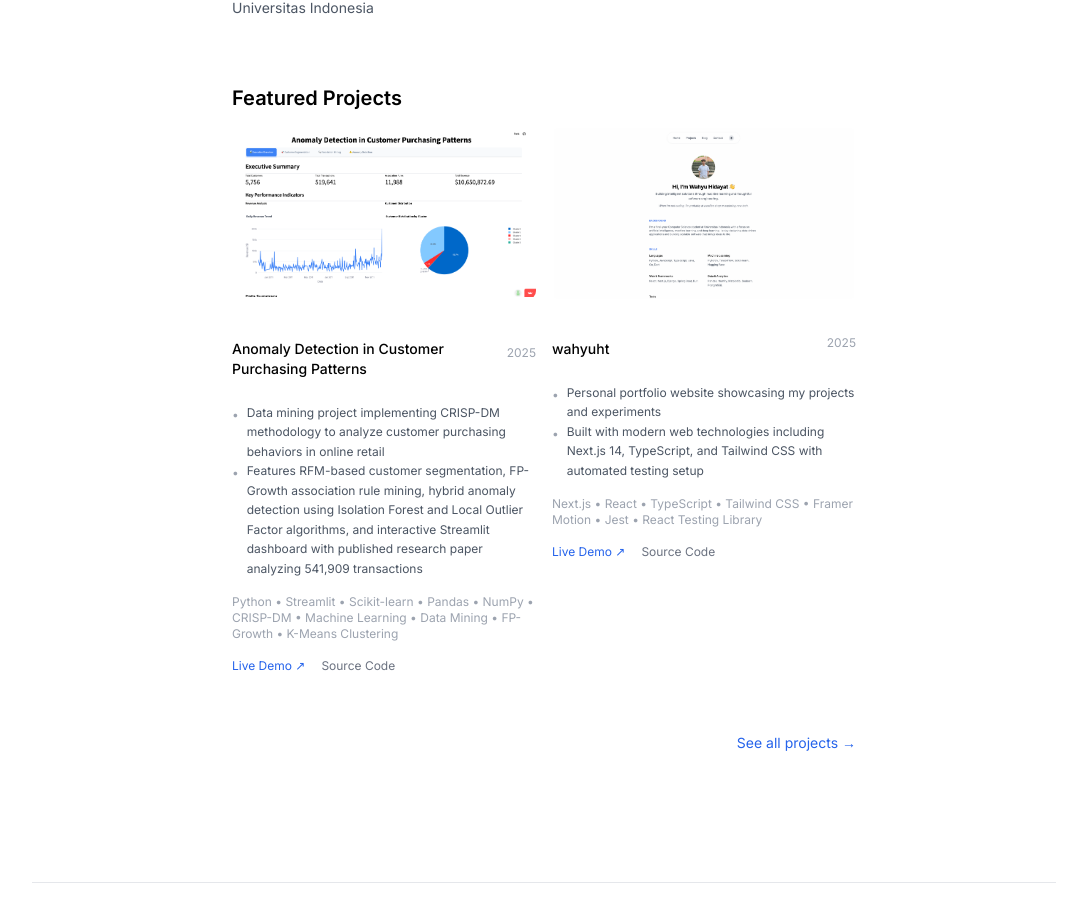
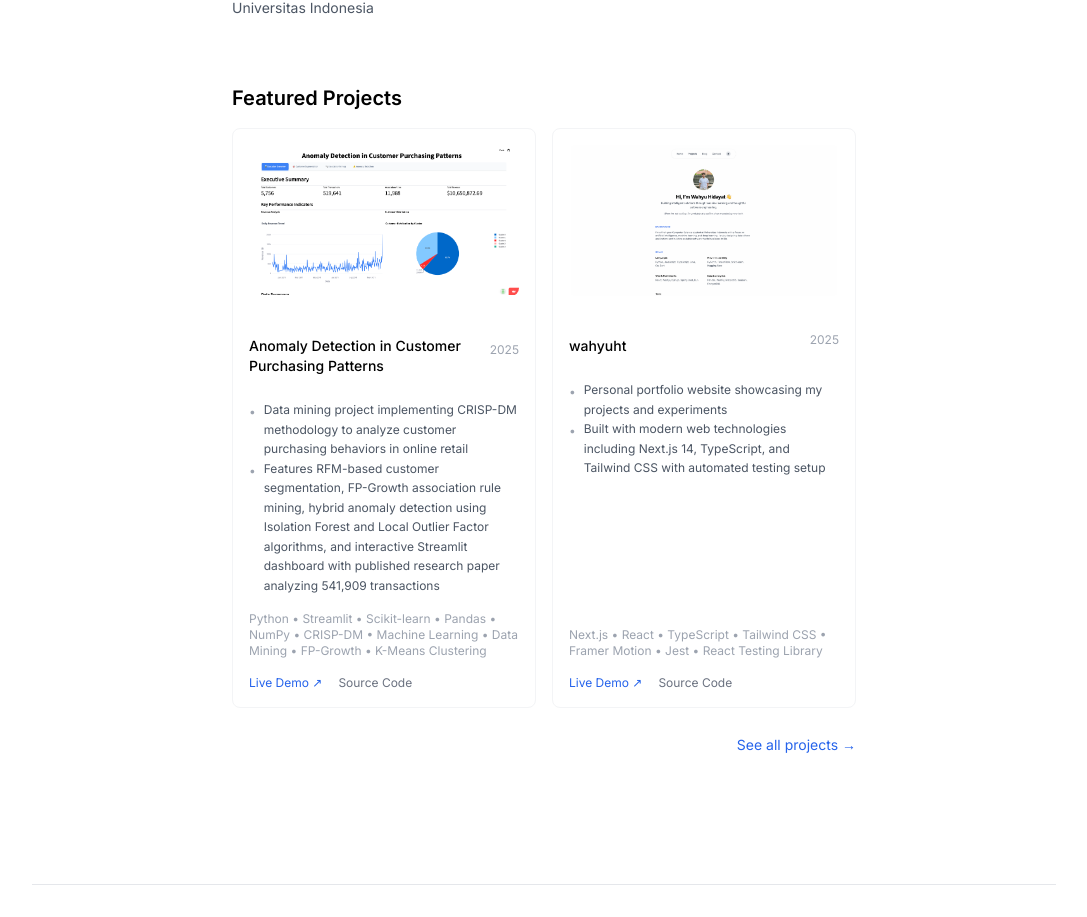
Before and after one commit to wahyuhiddayat/wahyuht, a Next.js app: page / in a window 1280 px wide. Shown: the part 1556-2473 px from the top of the page, without its empty margins (96-1183 px from the left). Built offline with nearby package versions, Linux system fonts and the light colour scheme.

Commit message:
fix: update project description for clarity and improve ProjectCard layout

```diff
--- a/src/app/projects/page.tsx
+++ b/src/app/projects/page.tsx
@@ -25,7 +25,7 @@ const projectsData = [
   },
   {
     title: "Anomaly Detection in Customer Purchasing Patterns",
-    description: "ta mining project implementing CRISP-DM methodology to analyze customer purchasing behaviors in online retail\nFeatures RFM-based customer segmentation, FP-Growth association rule mining, and hybrid anomaly detection using Isolation Forest and Local Outlier Factor algorithms\nIncludes interactive Streamlit dashboard with real-time analytics, comprehensive visualizations, and published research paper analyzing 541,909 transactions",
+    description: "Data mining project implementing CRISP-DM methodology to analyze customer purchasing behaviors in online retail\nFeatures RFM-based customer segmentation, FP-Growth association rule mining, and hybrid anomaly detection using Isolation Forest and Local Outlier Factor algorithms\nIncludes interactive Streamlit dashboard with real-time analytics, comprehensive visualizations, and published research paper analyzing 541,909 transactions",
     date: "2025",
     imageUrl: "/images/anomaly_detection_datmin.png",
     skills: ["Python", "Streamlit", "Scikit-learn", "Pandas", "NumPy", "CRISP-DM", "Machine Learning", "Data Mining", "FP-Growth", "K-Means Clustering"],
--- a/src/components/ProjectCard.tsx
+++ b/src/components/ProjectCard.tsx
@@ -22,9 +22,9 @@ export default function ProjectCard({
   links,
 }: ProjectCardProps) {
   return (
-    <div className="group space-y-4 pb-8">
+    <div className="group h-full flex flex-col p-4 rounded-lg border border-gray-100 dark:border-gray-800 hover:border-gray-200 dark:hover:border-gray-700 hover:shadow-sm dark:hover:shadow-gray-900/20 transition-all duration-200">
       {imageUrl && (
-        <div className="relative w-full aspect-video rounded-lg overflow-hidden">
+        <div className="relative w-full aspect-video rounded-lg overflow-hidden mb-4">
           <Image
             src={imageUrl}
             alt={title}
@@ -34,13 +34,13 @@ export default function ProjectCard({
         </div>
       )}
 
-      <div className="space-y-3">
-        <div className="flex justify-between items-center">
+      <div className="flex flex-col flex-1">
+        <div className="flex justify-between items-center mb-3">
           <h3 className="font-medium text-sm dark:text-white">{title}</h3>
           <span className="text-xs text-gray-400 dark:text-gray-500">{date}</span>
         </div>
 
-        <div className="text-xs text-gray-600 dark:text-gray-300 leading-relaxed">
+        <div className="text-xs text-gray-600 dark:text-gray-300 leading-relaxed mb-3 flex-1">
           {description.split('\n').map((line, index) => (
             <div key={index} className="flex items-start gap-2">
               <span className="text-gray-400 dark:text-gray-500 mt-0.5">•</span>
@@ -49,7 +49,7 @@ export default function ProjectCard({
           ))}
         </div>
 
-        <div className="pt-1 space-y-2">
+        <div className="pt-1 space-y-2 mt-auto">
           <p className="text-xs text-gray-400 dark:text-gray-500">
             {skills.join(' • ')}
           </p>
```
